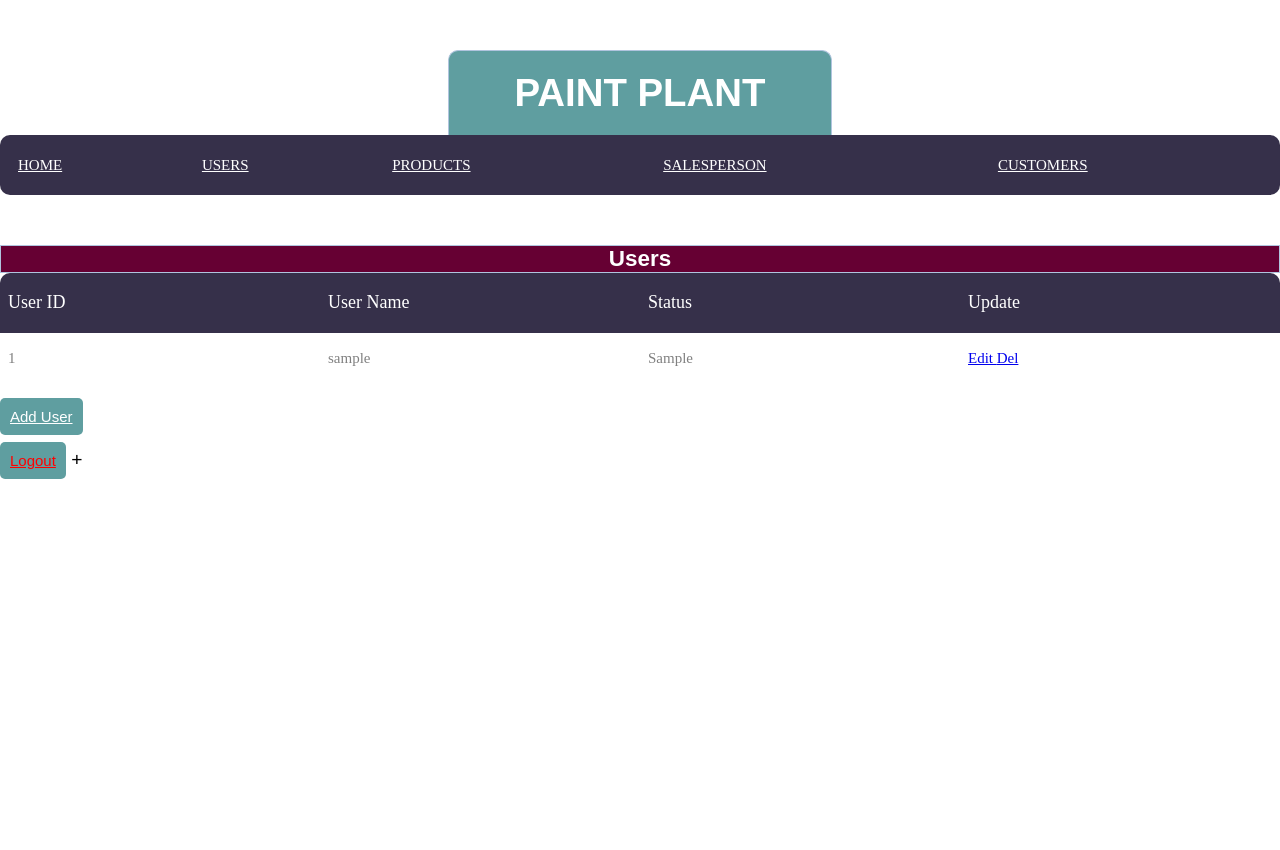
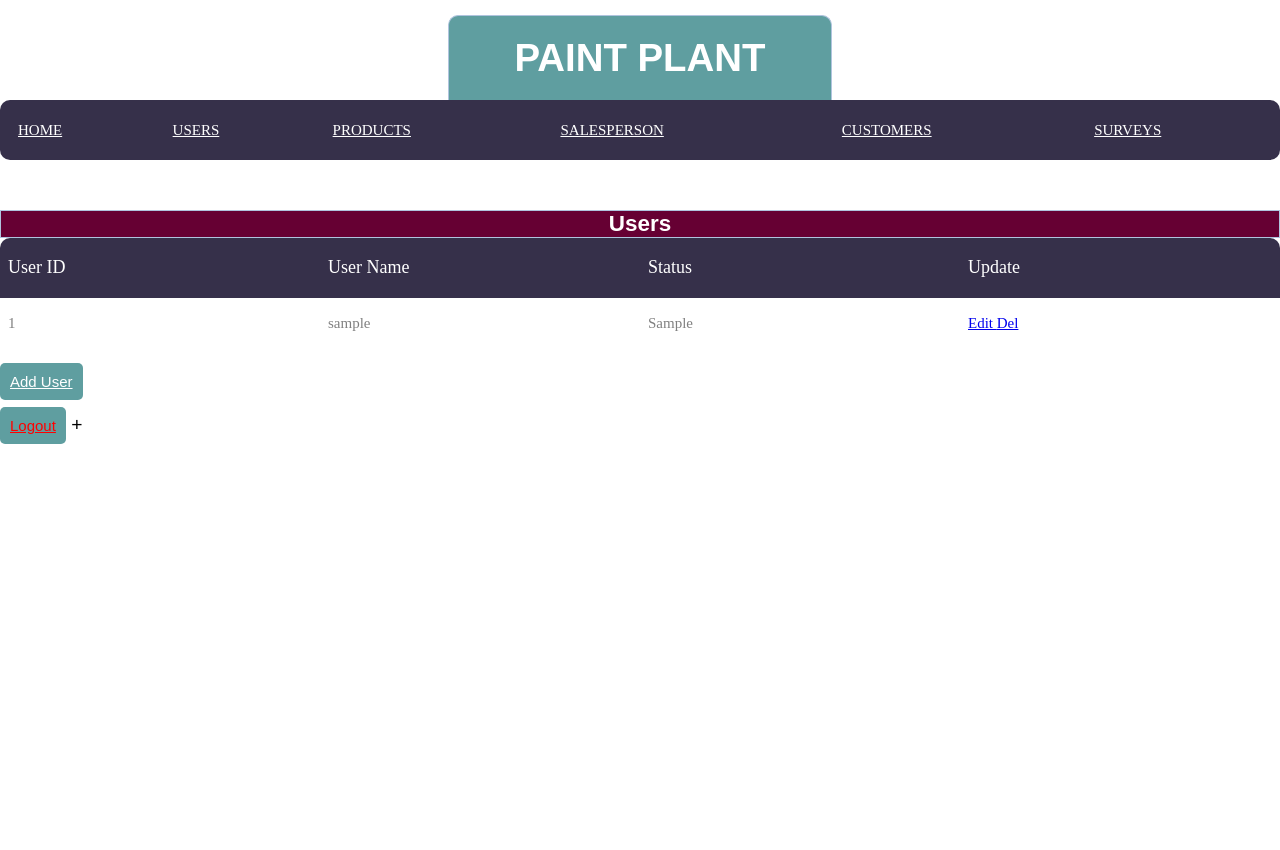
Before and after one commit to Mohsin-Devjani/plantpaint, a PHP site: page /user.php in a window 1280 px wide. After the commit the page ends 444 px from the top, so only its background shows below. Run offline with PHP 8.4, Linux system fonts and the light colour scheme; the visitor is signed in with stand-in values (Sample User, id 1); tables that the repository leaves empty or names only in its code hold one stand-in row (values such as "Sample post"); lists and menus that the app fills with data are empty; some web fonts are replaced.

Commit message:
Add files via upload

```diff
--- a/addproduct.php
+++ b/addproduct.php
@@ -9,7 +9,7 @@
   if($_SESSION['access']!= "admin")
   {
     echo 'You are not authorized!';
-    header('location: ctable.php');
+    header('location: product.php');
   }
 ?>
 <!DOCTYPE html>
--- a/addsp.php
+++ b/addsp.php
@@ -6,7 +6,7 @@ if (!isset($_SESSION['username']))
   }
   if($_SESSION['access']!= "admin")
   {
-    echo 'You are not authorized!';
+    echo 'You are not authorized!'.$_SESSION['access'];
     header('location: salesperson.php');
   }
 ?>
--- a/ctable.php
+++ b/ctable.php
@@ -36,6 +36,7 @@
 				<th> <a class="btn1" href= "product.php">PRODUCTS </div></th>
 				<th> <a class="btn1" href= "salesperson.php">SALESPERSON </div></th>
 				<th> <a class="btn1" href= "ctable.php">CUSTOMERS </div></th>
+				<th> <a class="btn1" href= "../survey/index.php">SURVEYS </div></th>
 			</tr>
 		</thead>
 	</table>
@@ -58,7 +59,7 @@
 							</tr>
 						</thead>
  <?php
-$conn = mysqli_connect("localhost", "root", "", "PROJECT1");
+$conn = mysqli_connect("localhost", "root", "", "PROJECT");
   // Check connection
   if ($conn->connect_error) {
    die("Connection failed: " . $conn->connect_error);
--- a/product.php
+++ b/product.php
@@ -22,7 +22,7 @@
 
 	<link rel="stylesheet" type="text/css" href="style.css">
 	<link rel="stylesheet" type="text/css" href="main.css">
-<!--===============================================================================================-->
+<!--===========================================================3====================================-->
 </head>
 <body class="br">
 	<div class="header">
@@ -36,6 +36,7 @@
 				<th> <a class="btn1" href= "product.php">PRODUCTS </div></th>
 				<th> <a class="btn1" href= "salesperson.php">SALESPERSON </div></th>
 				<th> <a class="btn1" href= "ctable.php">CUSTOMERS </div></th>
+				<th> <a class="btn1" href= "../survey/index.php">SURVEYS </div></th>
 			</tr>
 		</thead>
 	</table>
@@ -58,7 +59,7 @@
 							</tr>
 						</thead>
 						<?php
-	$conn = mysqli_connect("localhost", "root", "", "PROJECT1");
+	$conn = mysqli_connect("localhost", "root", "", "PROJECT");
   // Check connection
   if ($conn->connect_error) {
    die("Connection failed: " . $conn->connect_error);
--- a/salesperson.php
+++ b/salesperson.php
@@ -36,6 +36,7 @@ if (!isset($_SESSION['username']))
 				<th> <a class="btn1" href= "product.php">PRODUCTS </div></th>
 				<th> <a class="btn1" href= "salesperson.php">SALESPERSON </div></th>
 				<th> <a class="btn1" href= "ctable.php">CUSTOMERS </div></th>
+				<th> <a class="btn1" href= "../survey/index.php">SURVEYS </div></th>
 			</tr>
 		</thead>
 	</table>
@@ -54,7 +55,7 @@ if (!isset($_SESSION['username']))
 							</tr>
 						</thead>
 						<?php
-	$conn = mysqli_connect("localhost", "root", "", "PROJECT1");
+	$conn = mysqli_connect("localhost", "root", "", "PROJECT");
   // Check connection
   if ($conn->connect_error) {
    die("Connection failed: " . $conn->connect_error);
--- a/server.php
+++ b/server.php
@@ -12,7 +12,7 @@ $gc="";
 $contact="";
 $errors = array();
 // CONNECT O DB
-	$db = mysqli_connect('localhost','root','','PROJECT1');
+	$db = mysqli_connect('localhost','root','','PROJECT');
 	//REGISTER BTN CLICKED
 	if(isset($_POST['reg_user']))
 	{
--- a/style.css
+++ b/style.css
@@ -1,3 +1,20 @@
+Skip to content
+
+Search or jump to…
+
+Pull requests
+Issues
+Marketplace
+Explore
+ @Mohsin-Devjani Sign out
+1
+0 0 Mohsin-Devjani/plantpaint
+ Code  Issues 0  Pull requests 0  Projects 0  Wiki  Insights  Settings
+plantpaint/style.css
+a7fbc7c  18 days ago
+@Mohsin-Devjani Mohsin-Devjani Add files via upload
+
+102 lines (94 sloc)  1.54 KB
 * {
   margin: 0px;
   padding: 0px;
@@ -10,8 +27,9 @@ body {
 
 .header {
   width: 30%;
-  margin: 50px auto 0px;
+  margin: 40px auto 0px;
   color: white;
+  margin-top: 15px;
   background: #5F9EA0;
   text-align: center;
   border: 1px solid #B0C4DE;
--- a/user.php
+++ b/user.php
@@ -35,7 +35,8 @@ if (!isset($_SESSION['username']))
 				<th> <a class="btn1" href= "user.php">USERS </div></th>
 				<th> <a class="btn1" href= "product.php">PRODUCTS </div></th>
 				<th> <a class="btn1" href= "salesperson.php">SALESPERSON </div></th>
-				<th> <a class="btn1" href= "ctable.php">CUSTOMERS </div></th>			</tr>
+				<th> <a class="btn1" href= "ctable.php">CUSTOMERS </div></th>
+				<th> <a class="btn1" href= "../survey/index.php">SURVEYS </div></th>			</tr>
 		</thead>
 	</table>
 	<div class="header1">
@@ -53,7 +54,7 @@ if (!isset($_SESSION['username']))
 							</tr>
 						</thead>
 						<?php
-	$conn = mysqli_connect("localhost", "root", "", "PROJECT1");
+	$conn = mysqli_connect("localhost", "root", "", "PROJECT");
   // Check connection
   if ($conn->connect_error) {
    die("Connection failed: " . $conn->connect_error);
```
Also changed, not shown: other parts of style.css (+34 -0 lines), index.php (+5 -5 lines).
